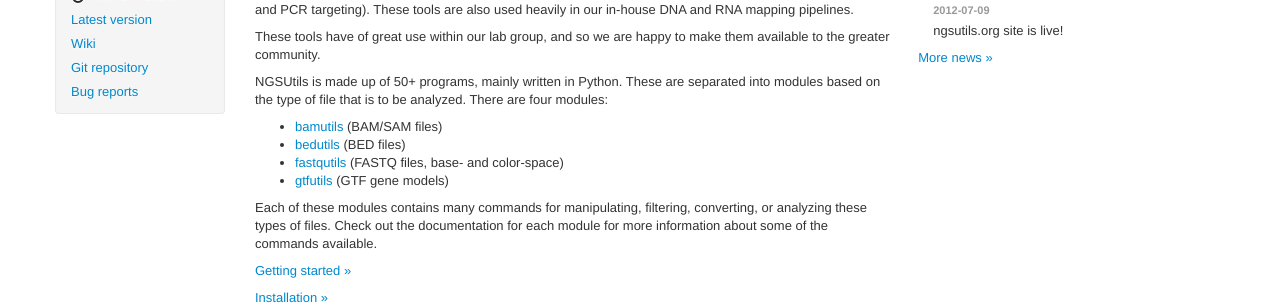
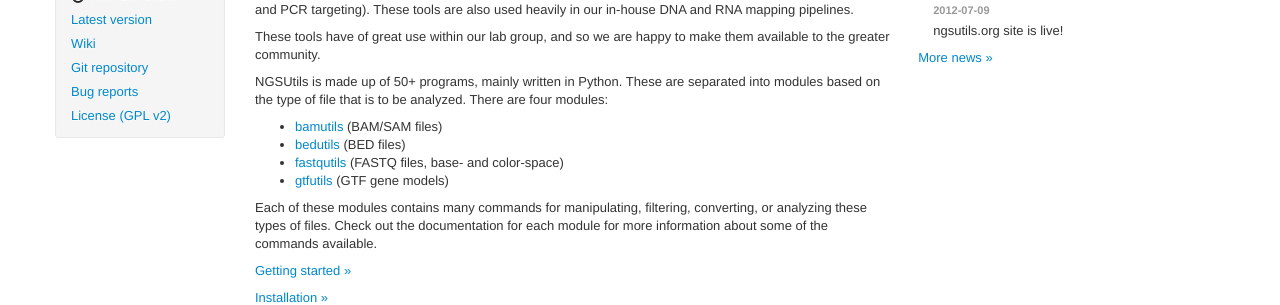
Before and after one commit to ngsutils/ngsutils.github.com, a Jekyll site: the page built from index.html, in a window 1280 px wide and 994 px high. Shown: the part 449-754 px from the top of the window. Built offline with Jekyll 4.4.1, drawn with Linux system fonts in a browser that asks for light colours.

Commit message:
Added license link to layout

```diff
--- a/_layouts/templ.html
+++ b/_layouts/templ.html
@@ -78,6 +78,7 @@ NGSUtils - Tools for next-generation sequencing analysis
               <li><a href="http://github.com/ngsutils/ngsutils/wiki">Wiki</a></li>
               <li><a href="http://github.com/ngsutils/ngsutils">Git repository</a></li>
               <li><a href="http://github.com/ngsutils/ngsutils/issues">Bug reports</a></li>
+              <li><a href="https://raw.github.com/ngsutils/ngsutils/master/LICENSE">License (GPL v2)</a></li>
             </ul>
           </div><!--/.well -->
         </div><!--/span-->
```
